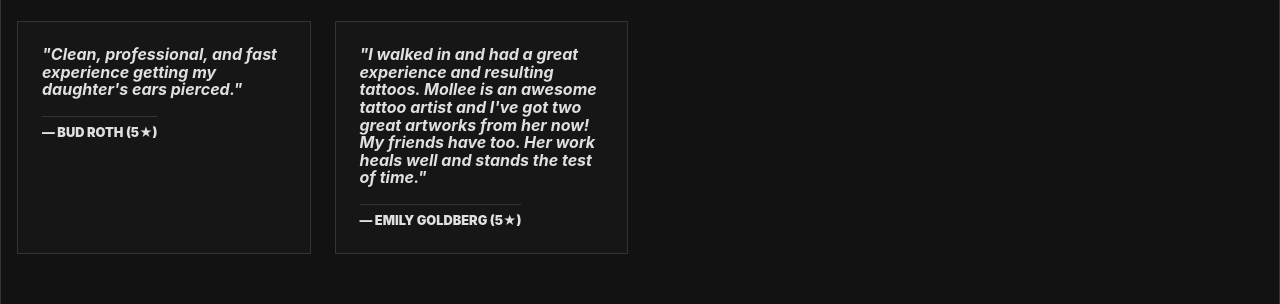
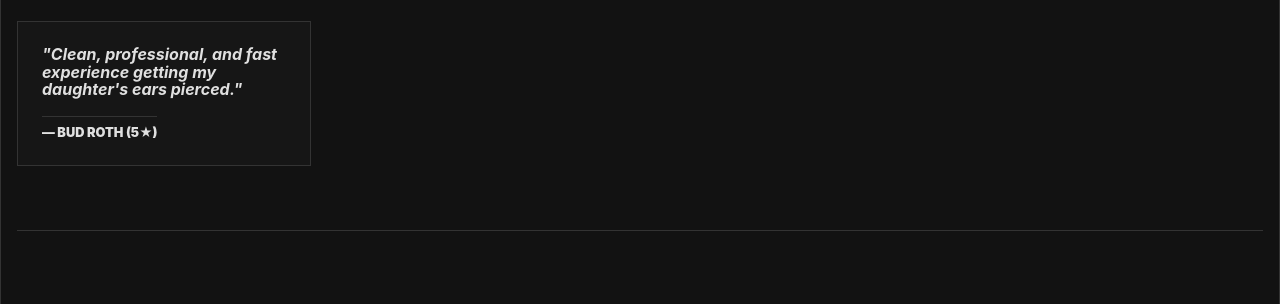
Before and after one commit to mallonprog/ett-digital-hub, a website: page index.html in a window 1280 px wide. Shown: the part 1872-2176 px from the top of the page. Drawn offline with Linux system fonts and the light colour scheme.

Commit message:
Remove review by Emily Goldberg from feedback section

```diff
--- a/index.html
+++ b/index.html
@@ -301,10 +301,6 @@
                 <p class="review-text">"Clean, professional, and fast experience getting my daughter's ears pierced."</p>
                 <span class="review-author">— Bud Roth (5★)</span>
             </div>
-            <div class="review-card">
-                <p class="review-text">"I walked in and had a great experience and resulting tattoos. Mollee is an awesome tattoo artist and I've got two great artworks from her now! My friends have too. Her work heals well and stands the test of time."</p>
-                <span class="review-author">— Emily Goldberg (5★)</span>
-            </div>
         </section>
 
         <footer id="booking">
```
